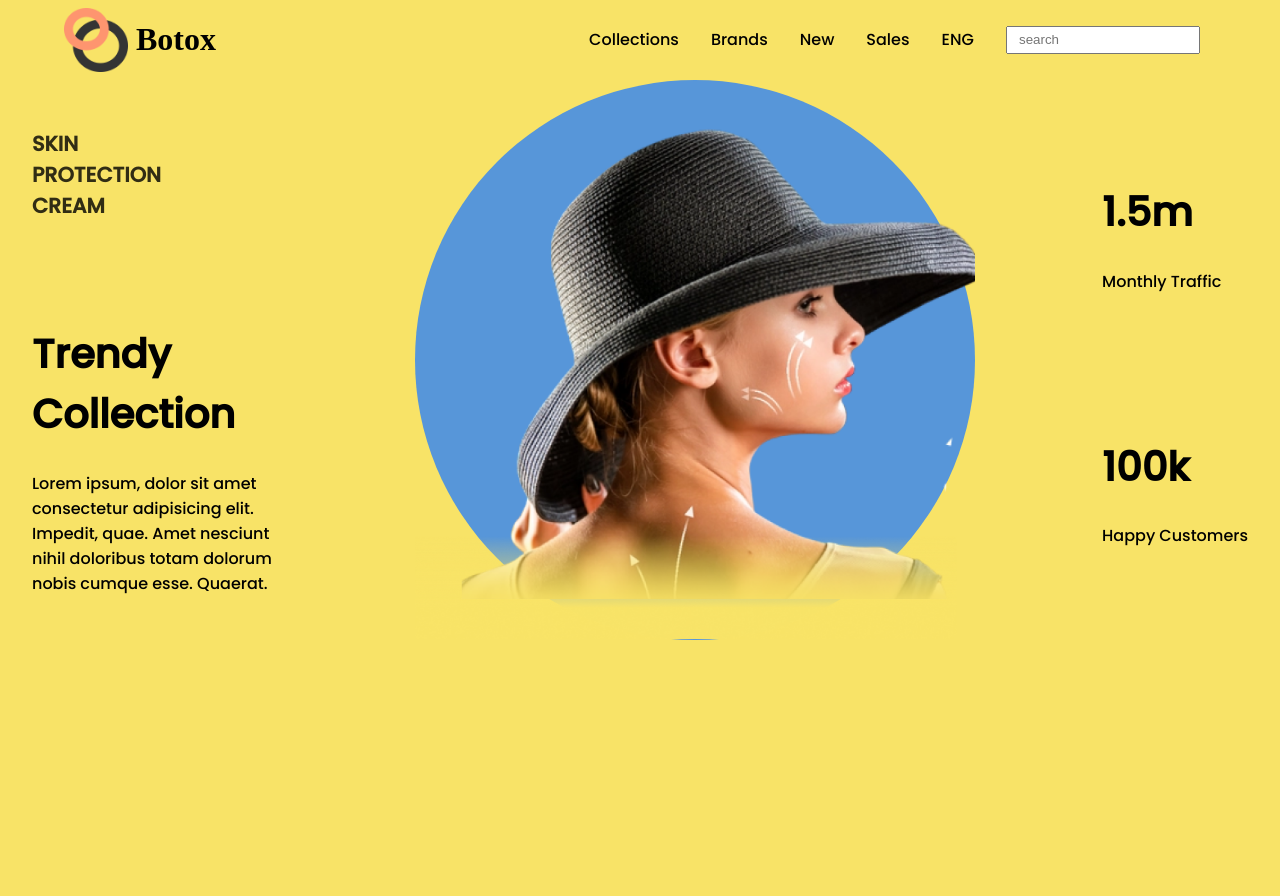
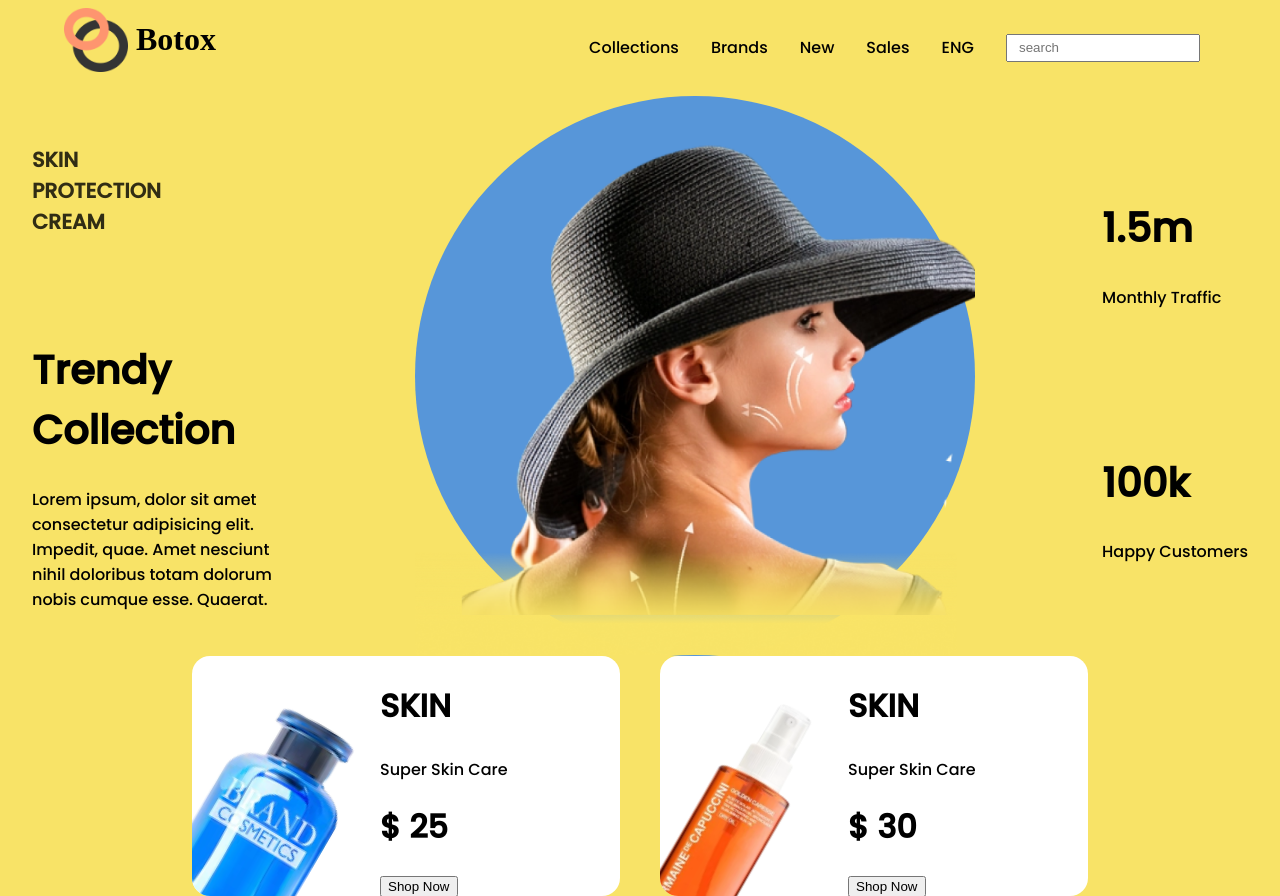
Before and after one commit to ARTHANUR/Botox-Cosmetics, a React (Create React App) app: page / in a window 1280 px wide. Before the commit the page ends 800 px from the top, so only its background shows below. Built offline with nearby package versions, Linux system fonts and the light colour scheme; a web font is replaced by a local one.

Commit message:
Slider added

```diff
--- a/package.json
+++ b/package.json
@@ -9,6 +9,7 @@
     "react": "^18.2.0",
     "react-dom": "^18.2.0",
     "react-scripts": "5.0.1",
+    "swiper": "^9.2.4",
     "web-vitals": "^2.1.4"
   },
   "scripts": {
--- a/src/App.js
+++ b/src/App.js
@@ -1,5 +1,6 @@
 import Header from "./components/header/Header";
 import Navbar from "./components/header/Navbar";
+import Slider from "./components/header/Slider";
 
 import "./App.css"
 
@@ -9,6 +10,7 @@ function App() {
     <>
       <Navbar />
       <Header />
+      <Slider />
     </>
   );
 }
--- a/src/components/header/Header.css
+++ b/src/components/header/Header.css
@@ -88,3 +88,9 @@
 .main-right div h1{
     font-size: 2.5rem;
 }
+
+/* ///////////////////////////////////////////// */
+
+.slider{
+    width: 50%;
+}
--- /dev/null
+++ b/src/components/header/Slider.css
@@ -0,0 +1,37 @@
+
+.swiper{
+    width: 70%;
+    height: 15rem;
+}
+
+.slide{
+    position: relative;
+    width: 100%;
+    height: 100%;
+    background-color: white;
+    border-radius: 18px;
+    display: flex;
+    flex-direction: row-reverse;
+    justify-content: flex-start;
+    overflow: hidden;
+
+}
+
+.right>img{
+    position: absolute;
+    top: 2rem;
+    right: 13rem;
+    width: 20rem;
+    height: 20rem;
+    object-fit: contain;
+    transform: rotate(30deg);
+}
+
+.left{
+    width: 15rem;
+    padding-bottom: 1rem;
+}
+
+.left>span>h2{
+    font-size: 2rem;
+}
--- a/src/components/header/Slider.jsx
+++ b/src/components/header/Slider.jsx
@@ -0,0 +1,67 @@
+import React from "react";
+import { Swiper, SwiperSlide } from "swiper/react";
+import { Pagination, Navigation } from "swiper/react";
+import "./Slider.css";
+
+// import { SliderProducts } from "../../data/products";
+
+// import swiper styles
+import "swiper/css";
+import "swiper/css/pagination";
+import "swiper/css/navigation";
+
+const Slider = () => {
+    const SliderProducts = [
+        {
+            name: "SKIN",
+            detail: "Super Skin Care",
+            price: "25",
+            img: "./images/img1.png",
+        },
+        {
+            name: "SKIN",
+            detail: "Super Skin Care",
+            price: "30",
+            img: "./images/img2.png",
+        },
+        {
+            name: "NATURE",
+            detail: "Super Skin Care",
+            price: "25",
+            img: "./images/img3.png",
+        },
+    ];
+
+    return (
+        <>
+            <div className="s-container">
+                <Swiper slidesPerView={2} spaceBetween={40} slidesPerGroup={1} loop={true}>
+                    {SliderProducts.map((slide, i) => {
+                        return (
+                            <SwiperSlide>
+                              <div className="slide">
+                              <div className="left">
+                                    <span>
+
+                                        <h2> {slide.name} </h2>
+                                        <p>{slide.detail}</p>
+                                    </span>
+                                    <h1>$ {slide.price} </h1>
+                                    <button>Shop Now</button>
+                                </div>
+
+                                <div className="right">
+                                    <img src={slide.img} alt="" />
+                                </div>
+                              </div>
+
+                            </SwiperSlide>
+                        );
+                    })}
+                </Swiper>
+            </div>
+        </>
+    );
+};
+
+export default Slider;
--- /dev/null
+++ b/src/data/products.js
@@ -0,0 +1,135 @@
+import img1 from "./images/img1.png";
+import img2 from "./images/img2.png";
+import img3 from "./images/img3.png";
+import img4 from "./images/img4.png";
+import img5 from "./images/img5.png";
+import img6 from "./images/img6.png";
+import img7 from "./images/img7.png";
+import img8 from "./images/img8.png";
+import img9 from "./images/img9.png";
+import img10 from "./images/img10.png";
+import img11 from "./images/img11.png";
+import img12 from "./images/img12.png";
+import img13 from "./images/img13.png";
+import img14 from "./images/img14.png";
+
+export const SliderProducts = [
+    {
+        name: "SKIN",
+        detail: "Super Skin Care",
+        price: "25",
+        img: "./images/img1.png",
+    },
+    {
+        name: "SKIN",
+        detail: "Super Skin Care",
+        price: "30",
+        img: img2,
+    },
+    {
+        name: "NATURE",
+        detail: "Super Skin Care",
+        price: "25",
+        img: img3,
+    },
+];
+export const ProductsData = [
+    {
+        name: "SKIN",
+        detail: "Super Skin Care",
+        price: "25",
+        img: img1,
+        type: "skin care",
+    },
+    {
+        name: "SKIN",
+        detail: "Super Skin Care",
+        price: "30",
+        img: img2,
+        type: "skin care",
+    },
+    {
+        name: "NATURE",
+        detail: "Super Skin Care",
+        price: "25",
+        img: img3,
+        type: "skin care",
+    },
+    {
+        name: "Foundation",
+        detail: "Super Skin Care",
+        price: "25",
+        img: img4,
+        type: "foundation",
+    },
+    {
+        name: "CONDITIONER",
+        detail: "Super Skin Care",
+        price: "30",
+        img: img5,
+        type: "conditioner",
+    },
+    {
+        name: "NATURE",
+        detail: "Super Skin Care",
+        price: "25",
+        img: img6,
+        type: "skin care",
+    },
+    {
+        name: "CONDITIONER",
+        details: "Best Conditioner",
+        price: "30",
+        img: img7,
+        type: "conditioner",
+    },
+    {
+        name: "CONDITIONER",
+        details: "Best Conditioner",
+        price: "30",
+        img: img8,
+        type: "conditioner",
+    },
+    {
+        name: "CONDITIONER",
+        details: "Best Conditioner",
+        price: "30",
+        img: img9,
+        type: "conditioner",
+    },
+    {
+        name: "CONDITIONER",
+        details: "Best Conditioner",
+        price: "30",
+        img: img10,
+        type: "conditioner",
+    },
+    {
+        name: "FOUNDATION",
+        details: "Nourish your skin",
+        price: "12",
+        img: img11,
+        type: "foundation",
+    },
+    {
+        name: "FOUNDATION",
+        details: "Nourish your skin",
+        price: "12",
+        img: img12,
+        type: "foundation",
+    },
+    {
+        name: "FOUNDATION",
+        details: "Nourish your skin",
+        price: "12",
+        img: img13,
+        type: "foundation",
+    },
+    {
+        name: "FOUNDATION",
+        details: "Nourish your skin",
+        price: "12",
+        img: img14,
+        type: "foundation",
+    },
+];
```
Also changed, not shown: src/data/testimonials.js (added, +35 -0 lines), 1 other file (tests, documents, lock files or other folders).
